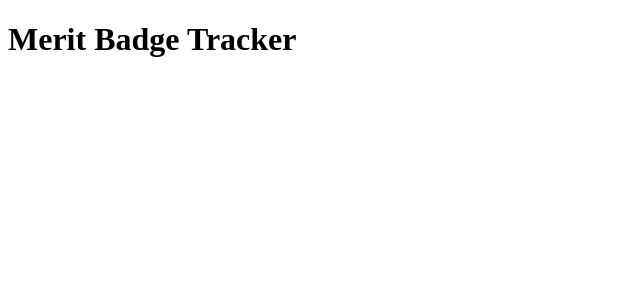
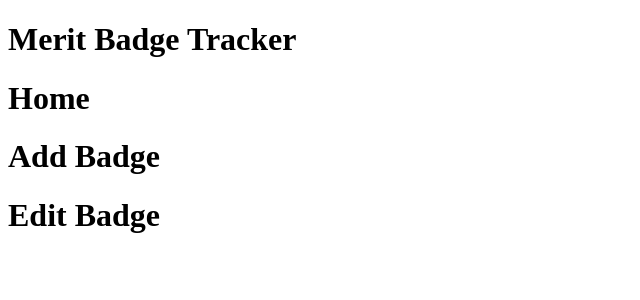
Before and after one commit to cseiter/phase3projectfrontend2, a React (Create React App) app: page / in a window 1280 px wide. Shown: the top 300 px of the page, without its empty margins (0-640 px from the left). Built offline with nearby package versions, Linux system fonts and the light colour scheme.

Commit message:
import components into App.js

```diff
--- a/src/App.js
+++ b/src/App.js
@@ -1,10 +1,16 @@
 import React from 'react';
+import {Home} from './components/Home';
+import {AddBadge} from './components/AddBadge';
+import {EditBadge} from './components/EditBadge';
 
 
 function App() {
   return (
     <div className="App">
       <h1>Merit Badge Tracker</h1>
+      <Home />
+      <AddBadge />
+      <EditBadge />
     </div>
   );
 }
```
